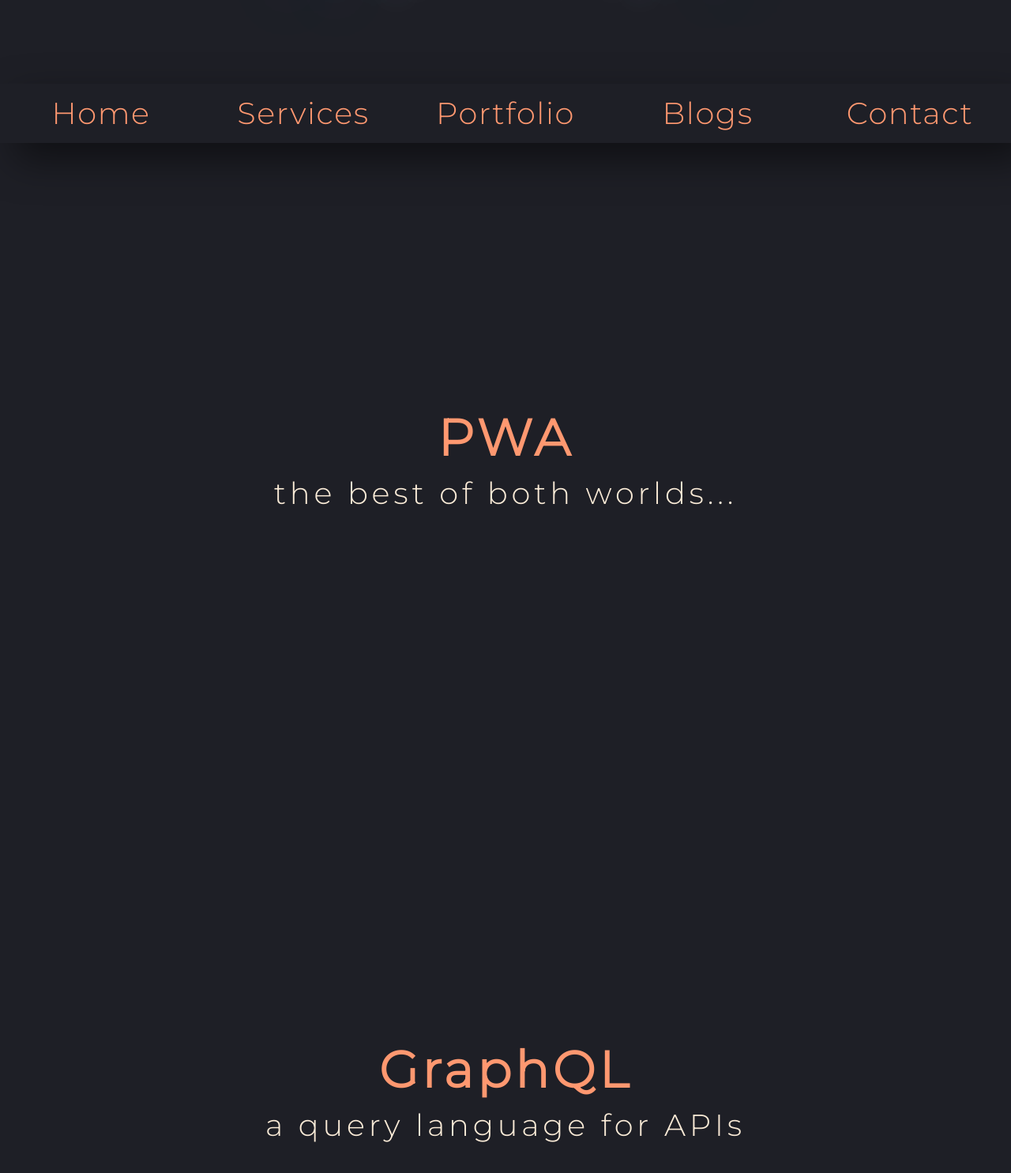
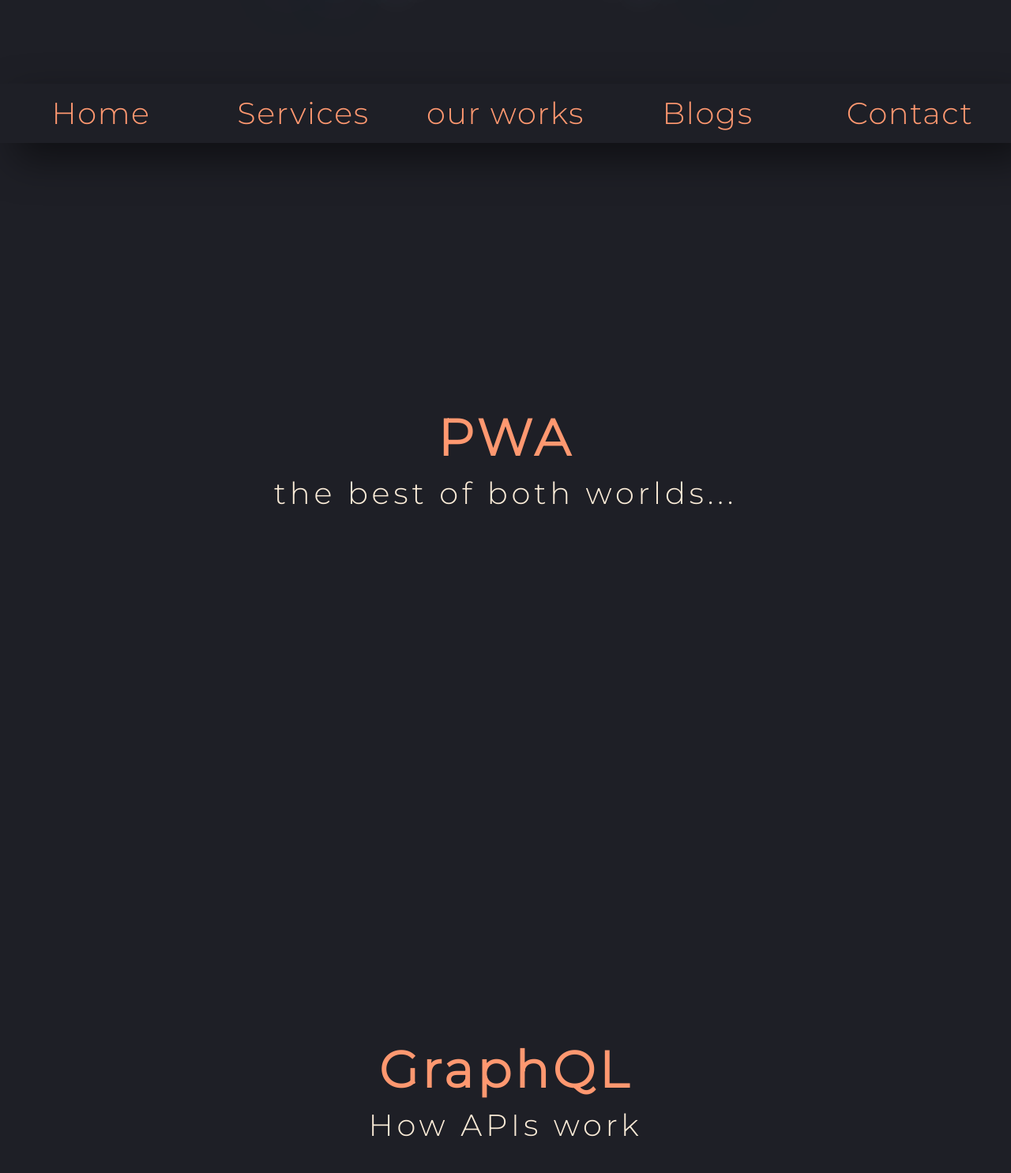
Before and after one commit to hwalima/gitTraining, a plain HTML site: page index.html in a window 1280 px wide. Shown: the part 619-2104 px from the top of the page at 79% size. Drawn offline with nearby package versions, Linux system fonts and the light colour scheme; a script that the page names is missing.

Commit message:
updated the index file

```diff
--- a/index.html
+++ b/index.html
@@ -41,7 +41,7 @@
       <div class="nav-container">
         <a class="nav-tab" href="#tab-pwa">Home</a
         ><a class="nav-tab" href="#tab-graphql">Services</a
-        ><a class="nav-tab" href="#tab-next">Portfolio</a
+        ><a class="nav-tab" href="#tab-next">our works</a
         ><a class="nav-tab" href="#tab-typescript">Blogs</a
         ><a class="nav-tab" href="#tab-deno">Contact</a
         ><span class="nav-tab-slider"></span>
@@ -54,7 +54,7 @@
       </section>
       <section class="slider" id="tab-graphql">
         <h1>GraphQL</h1>
-        <h2>a query language for APIs</h2>
+        <h2>How APIs work</h2>
       </section>
       <section class="slider" id="tab-next">
         <h1>NEXT</h1>
```
